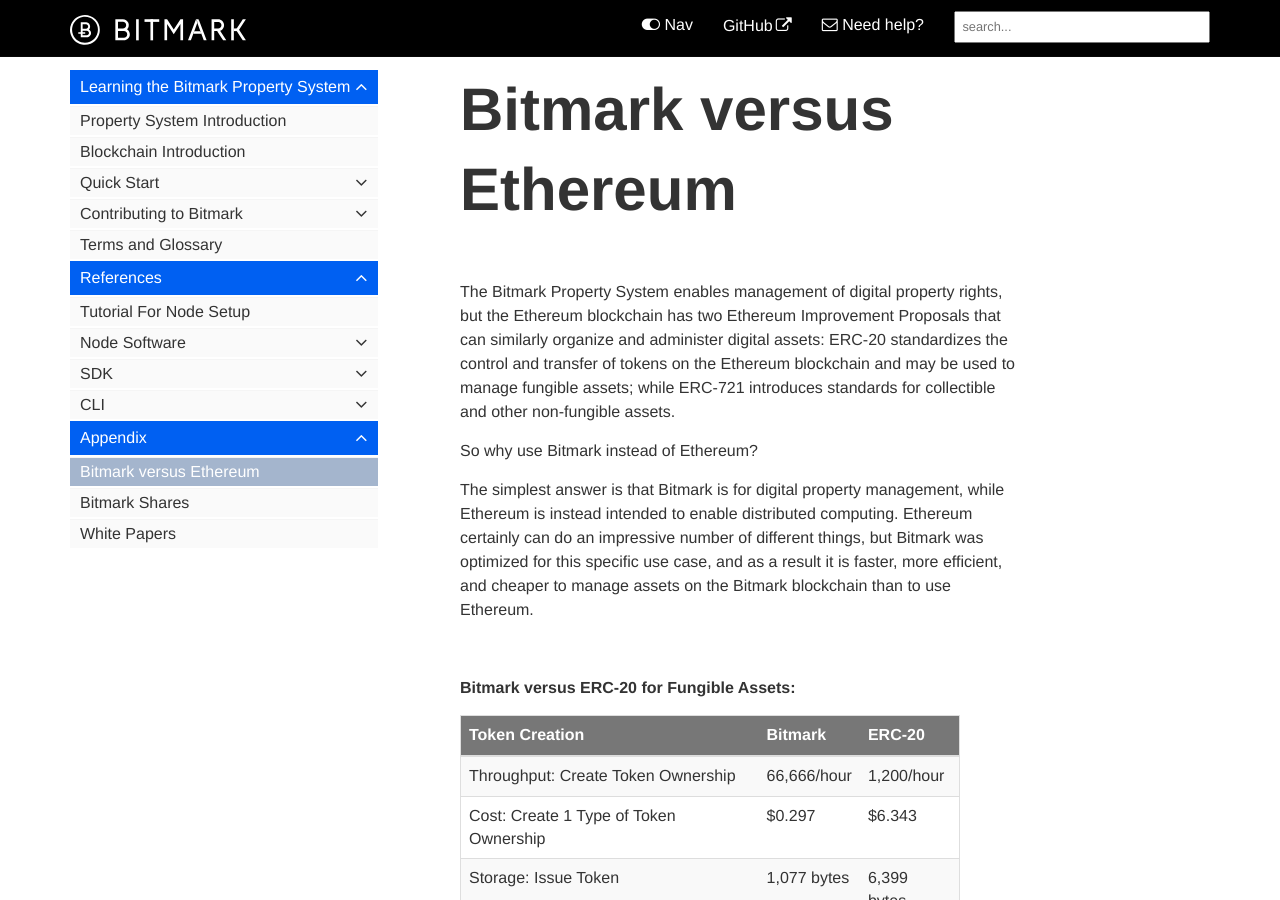
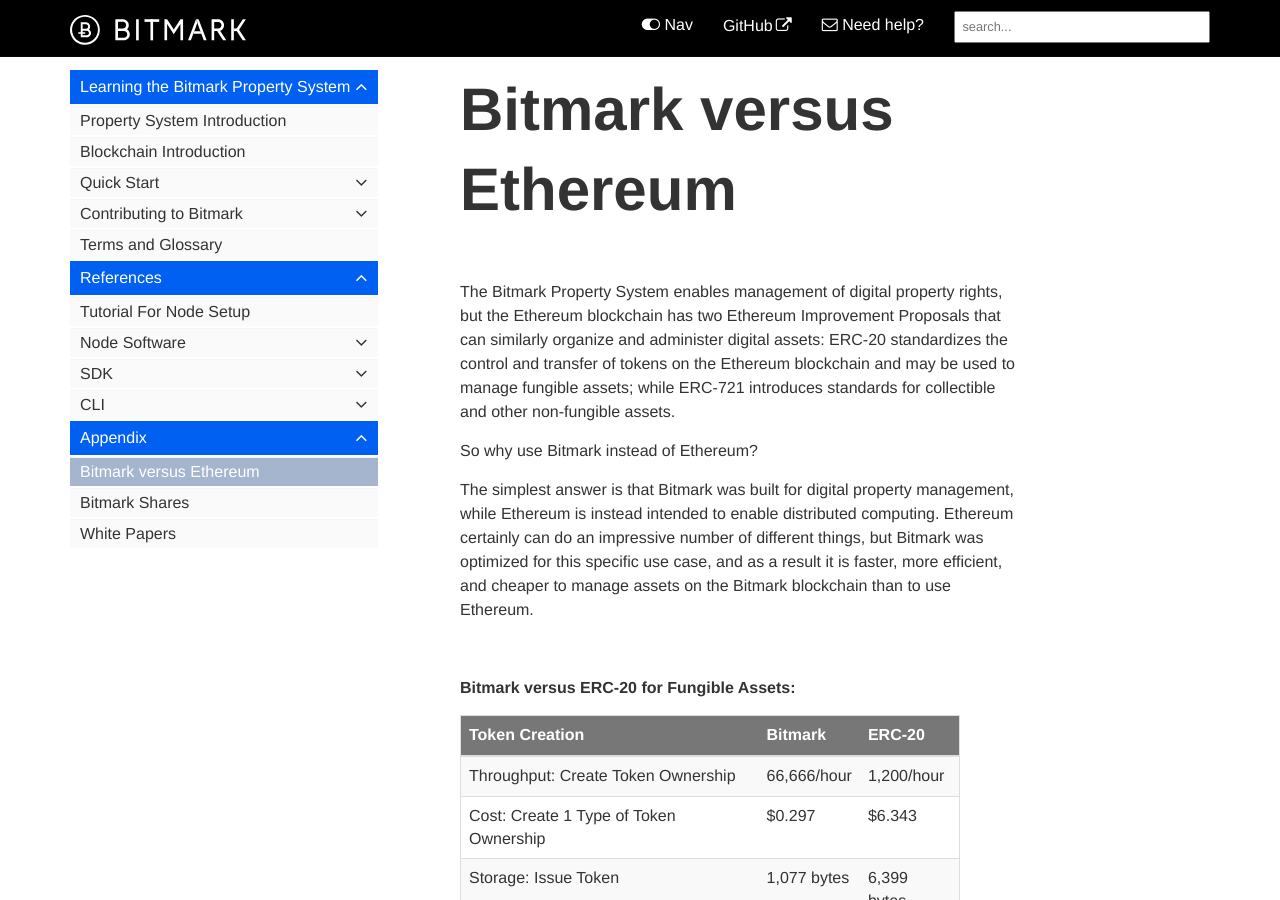
Before and after one commit to bitmark-inc/docs, a Jekyll site: the page built from pages/bitmark-appendix/bitmark-eth-comparison.md, in a window 1280 px wide and 900 px high. Built offline with Jekyll 4.4.1, drawn with Linux system fonts in a browser that asks for light colours; some web fonts are replaced; comment, search, counter and statistics services are not loaded.

Commit message:
Minor polish

```diff
--- a/pages/bitmark-appendix/bitmark-eth-comparison.md
+++ b/pages/bitmark-appendix/bitmark-eth-comparison.md
@@ -13,8 +13,7 @@
 
 So why use Bitmark instead of Ethereum?
 
-
-The simplest answer is that Bitmark is for digital property management, while Ethereum is instead intended to enable distributed computing. Ethereum certainly can do an impressive number of different things, but Bitmark was optimized for this specific use case, and as a result  it is faster, more efficient, and cheaper to manage assets on the Bitmark blockchain than to use Ethereum.
+The simplest answer is that Bitmark was built for digital property management, while Ethereum is instead intended to enable distributed computing. Ethereum certainly can do an impressive number of different things, but Bitmark was optimized for this specific use case, and as a result  it is faster, more efficient, and cheaper to manage assets on the Bitmark blockchain than to use Ethereum.
 
 <br>
 
```
